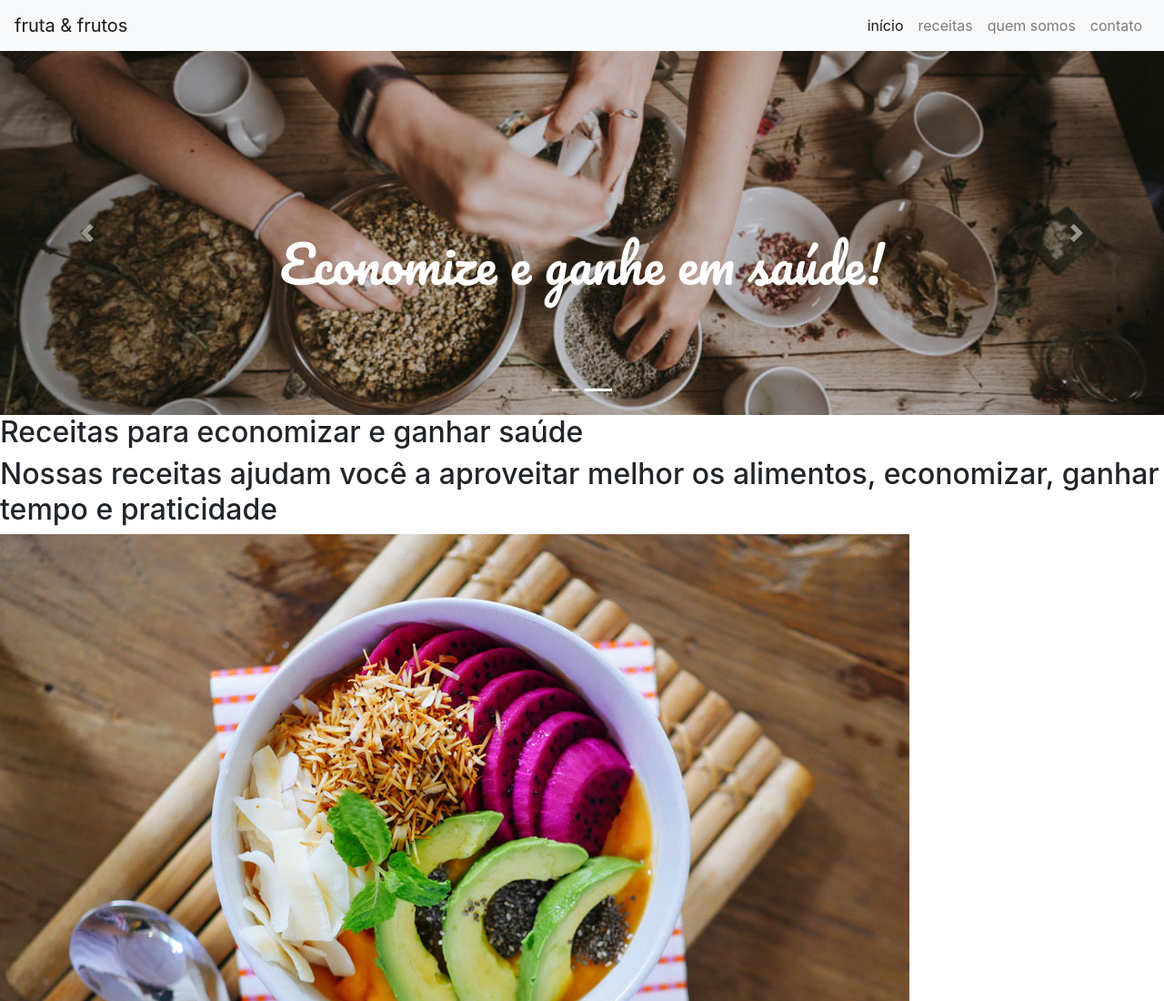
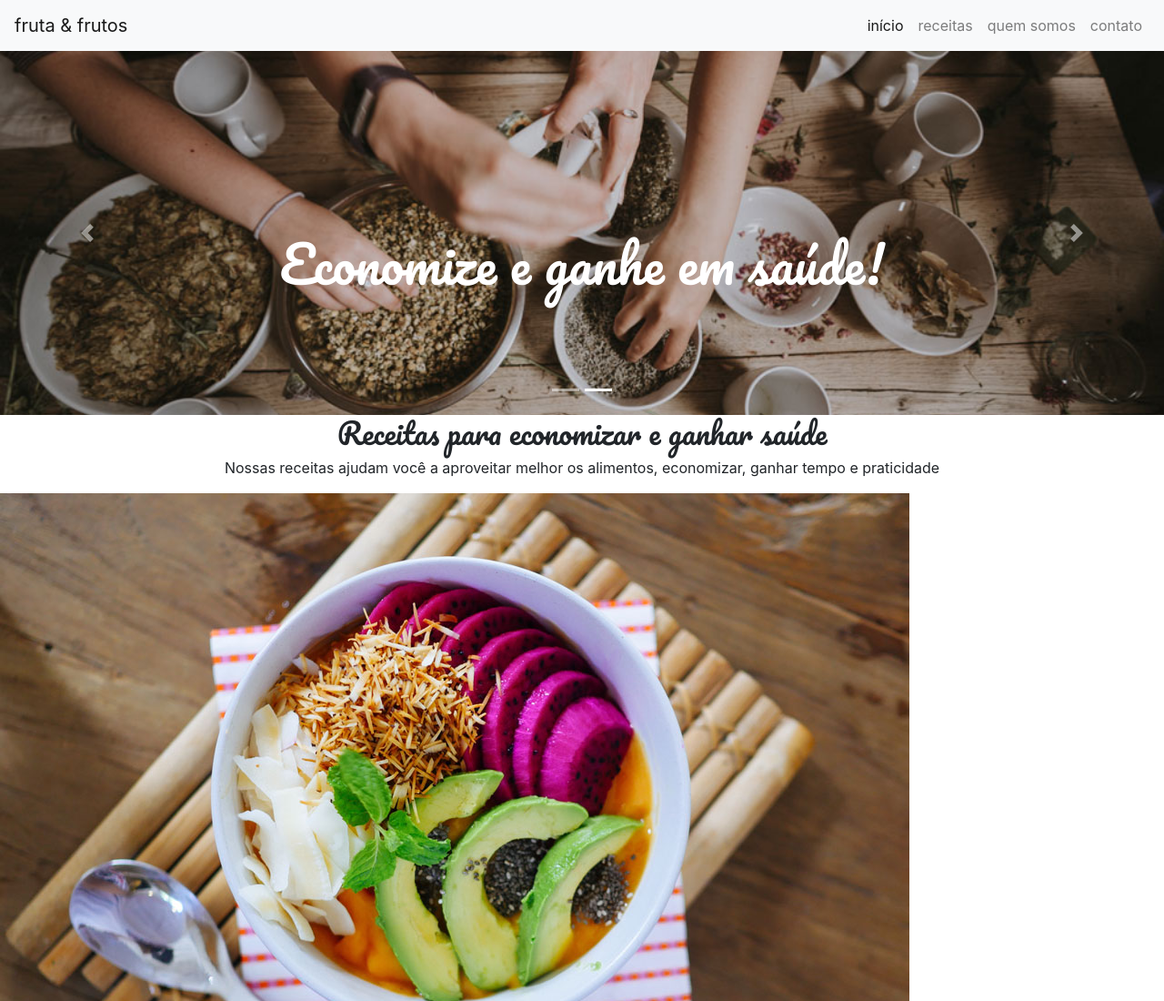
Before and after one commit to lfullmann/Alura_Bootstrap_4, a plain HTML site: page projeto-base/index.html in a window 1280 px wide. Shown: the top 1100 px of the page at 91% size. Drawn offline with nearby package versions, Linux system fonts and the light colour scheme.

Commit message:
Formatando título e subtítulo

```diff
--- a/projeto-base/index.html
+++ b/projeto-base/index.html
@@ -110,11 +110,13 @@
       </div>
     </div>
 
-    <h2>Receitas para economizar e ganhar saúde</h2>
-    <h2>
+    <h2 class="text-center fonte-titulo">
+      Receitas para economizar e ganhar saúde
+    </h2>
+    <p class="text-center">
       Nossas receitas ajudam você a aproveitar melhor os alimentos, economizar,
       ganhar tempo e praticidade
-    </h2>
+    </p>
 
     <img
       src="src/img/receita-abacate.jpg"
```
